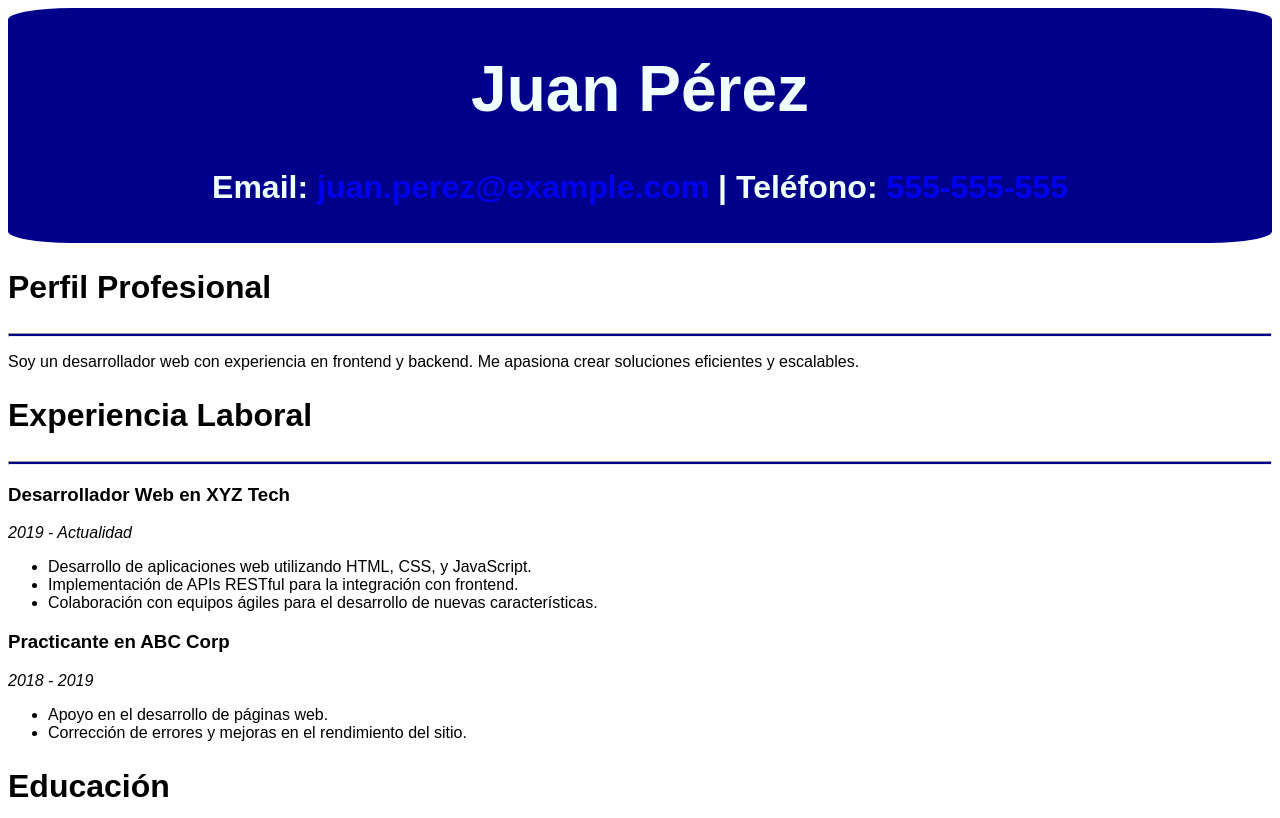
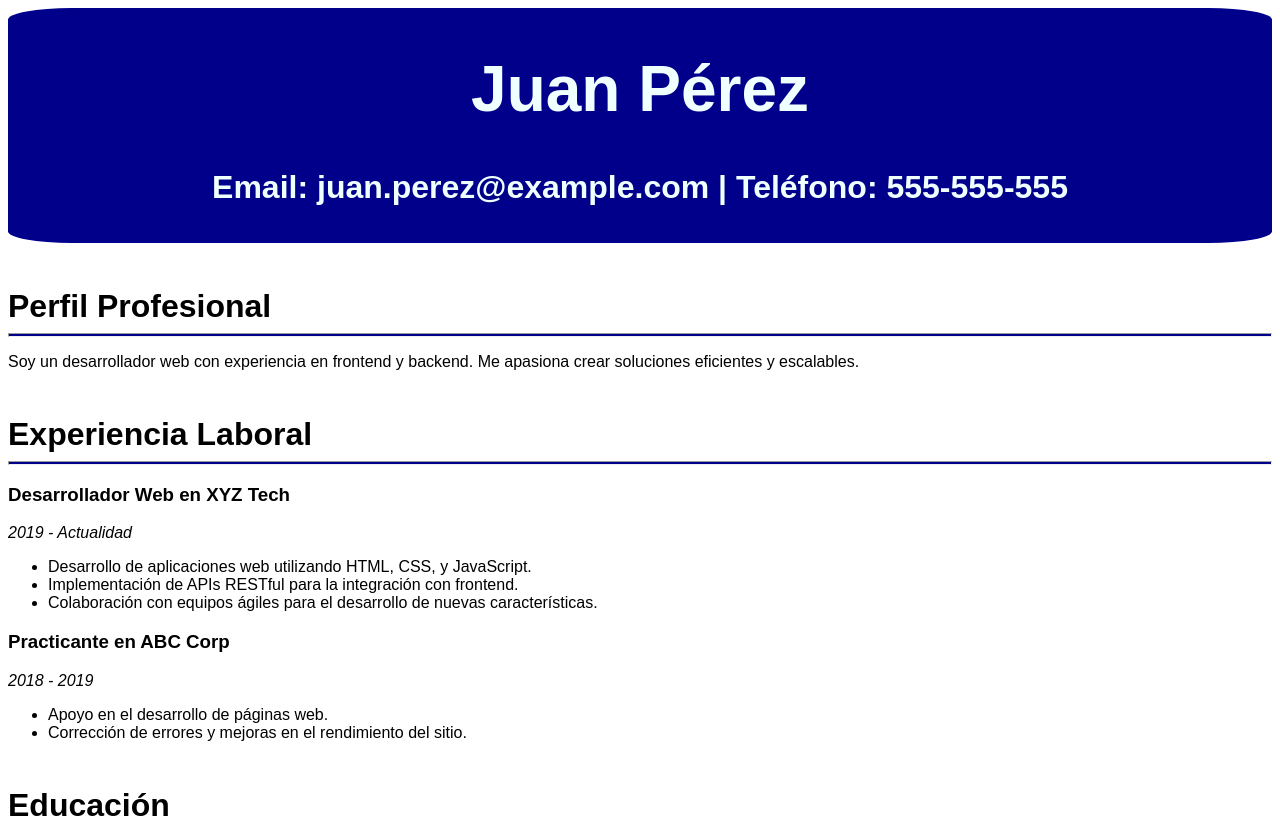
Before and after one commit to monicasimoF5/EX1-CSS, a plain HTML site: page index.html in a window 1280 px wide. Shown: the top 818 px of the page. Drawn offline with Linux system fonts and the light colour scheme.

Commit message:
style: cambiar el color de los links

```diff
--- a/styles.css
+++ b/styles.css
@@ -28,9 +28,15 @@
 
 .section__title {
     font-size: xx-large; /*tamaño de la letra*/
+    line-height: 1%; /*ajustar interlineado*/
+    margin-top: 5%;
 }
 
 hr {
     height: 2px;
     background-color: darkblue;
-  }
+}
+
+a {
+   color:azure;
+}
```
